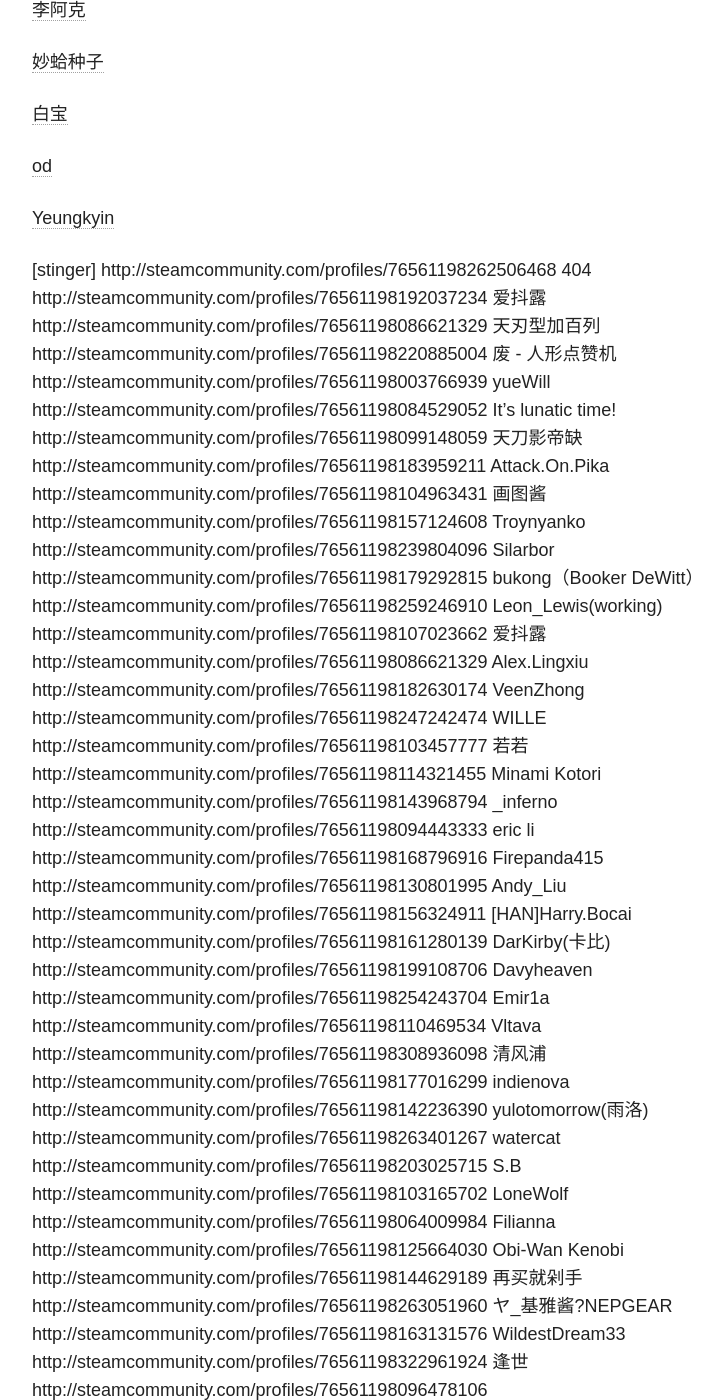
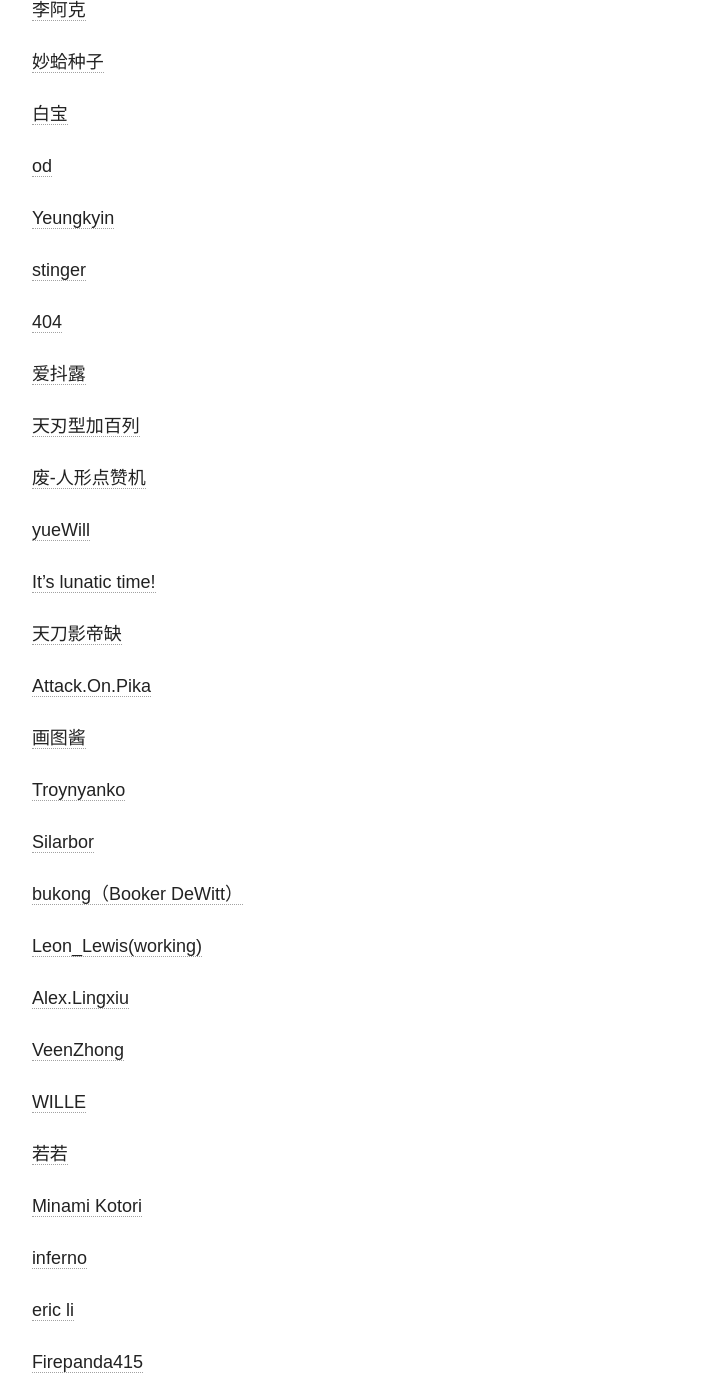
Before and after one commit to hushPlease/hushPlease.github.io, a Jekyll site: the page built from _posts/articles/2016-09-05-steam-indie-game-fans.md, in a window 1280 px wide and 1400 px high, scrolled down 1138 px. Shown: the whole window, without its empty margins (254-976 px from the left). Built offline with Jekyll 4.4.1, drawn with Linux system fonts in a browser that asks for light colours; nearby versions of some CDN libraries; some of the changed text lies outside the part shown.

Commit message:
IGF members.

```diff
--- a/_posts/articles/2016-09-05-steam-indie-game-fans.md
+++ b/_posts/articles/2016-09-05-steam-indie-game-fans.md
@@ -33,44 +33,82 @@
 
 [Yeungkyin](http://steamcommunity.com/profiles/76561198222041896)
 
-[stinger]			http://steamcommunity.com/profiles/76561198262506468
-404			http://steamcommunity.com/profiles/76561198192037234
-爱抖露			http://steamcommunity.com/profiles/76561198086621329
-天刃型加百列		http://steamcommunity.com/profiles/76561198220885004
-废 - 人形点赞机		http://steamcommunity.com/profiles/76561198003766939
-yueWill			http://steamcommunity.com/profiles/76561198084529052
-It's lunatic time!	http://steamcommunity.com/profiles/76561198099148059
-天刀影帝缺		http://steamcommunity.com/profiles/76561198183959211
-Attack.On.Pika		http://steamcommunity.com/profiles/76561198104963431
-画图酱			http://steamcommunity.com/profiles/76561198157124608
-Troynyanko		http://steamcommunity.com/profiles/76561198239804096
-Silarbor		http://steamcommunity.com/profiles/76561198179292815
-bukong（Booker DeWitt）	http://steamcommunity.com/profiles/76561198259246910
-Leon_Lewis(working)	http://steamcommunity.com/profiles/76561198107023662
-爱抖露			http://steamcommunity.com/profiles/76561198086621329
-Alex.Lingxiu		http://steamcommunity.com/profiles/76561198182630174
-VeenZhong		http://steamcommunity.com/profiles/76561198247242474
-WILLE			http://steamcommunity.com/profiles/76561198103457777
-若若			http://steamcommunity.com/profiles/76561198114321455
-Minami Kotori		http://steamcommunity.com/profiles/76561198143968794
-_inferno		http://steamcommunity.com/profiles/76561198094443333
-eric li			http://steamcommunity.com/profiles/76561198168796916
-Firepanda415		http://steamcommunity.com/profiles/76561198130801995
-Andy_Liu		http://steamcommunity.com/profiles/76561198156324911
-[HAN]Harry.Bocai	http://steamcommunity.com/profiles/76561198161280139
-DarKirby(卡比)		http://steamcommunity.com/profiles/76561198199108706
-Davyheaven		http://steamcommunity.com/profiles/76561198254243704
-Emir1a			http://steamcommunity.com/profiles/76561198110469534
-Vltava			http://steamcommunity.com/profiles/76561198308936098
-清风浦			http://steamcommunity.com/profiles/76561198177016299
-indienova		http://steamcommunity.com/profiles/76561198142236390
-yulotomorrow(雨洛)	http://steamcommunity.com/profiles/76561198263401267
-watercat		http://steamcommunity.com/profiles/76561198203025715
-S.B			http://steamcommunity.com/profiles/76561198103165702
-LoneWolf		http://steamcommunity.com/profiles/76561198064009984
-Filianna		http://steamcommunity.com/profiles/76561198125664030
-Obi-Wan Kenobi		http://steamcommunity.com/profiles/76561198144629189
-再买就剁手		http://steamcommunity.com/profiles/76561198263051960
-ヤ_基雅酱?NEPGEAR	http://steamcommunity.com/profiles/76561198163131576
-WildestDream33		http://steamcommunity.com/profiles/76561198322961924
-逢世			http://steamcommunity.com/profiles/76561198096478106
+[stinger](http://steamcommunity.com/profiles/76561198262506468)
+
+[404](http://steamcommunity.com/profiles/76561198192037234)
+
+[爱抖露](http://steamcommunity.com/profiles/76561198086621329)
+
+[天刃型加百列](http://steamcommunity.com/profiles/76561198220885004)
+
+[废-人形点赞机](http://steamcommunity.com/profiles/76561198003766939)
+
+[yueWill](http://steamcommunity.com/profiles/76561198084529052)
+
+[It's lunatic time!](http://steamcommunity.com/profiles/76561198099148059)
+
+[天刀影帝缺](http://steamcommunity.com/profiles/76561198183959211)
+
+[Attack.On.Pika](http://steamcommunity.com/profiles/76561198104963431)
+
+[画图酱](http://steamcommunity.com/profiles/76561198157124608)
+
+[Troynyanko](http://steamcommunity.com/profiles/76561198239804096)
+
+[Silarbor](http://steamcommunity.com/profiles/76561198179292815)
+
+[bukong（Booker DeWitt）](http://steamcommunity.com/profiles/76561198259246910)
+
+[Leon_Lewis(working)](http://steamcommunity.com/profiles/76561198107023662)
+
+[Alex.Lingxiu](http://steamcommunity.com/profiles/76561198182630174)
+
+[VeenZhong](http://steamcommunity.com/profiles/76561198247242474)
+
+[WILLE](http://steamcommunity.com/profiles/76561198103457777)
+
+[若若](http://steamcommunity.com/profiles/76561198114321455)
+
+[Minami Kotori](http://steamcommunity.com/profiles/76561198143968794)
+
+[inferno](http://steamcommunity.com/profiles/76561198094443333)
+
+[eric li](http://steamcommunity.com/profiles/76561198168796916)
+
+[Firepanda415](http://steamcommunity.com/profiles/76561198130801995)
+
+[Andy_Liu](http://steamcommunity.com/profiles/76561198156324911)
+
+[[HAN]Harry.Bocai](http://steamcommunity.com/profiles/76561198161280139)
+
+[DarKirby(卡比)](http://steamcommunity.com/profiles/76561198199108706)
+
+[Davyheaven](http://steamcommunity.com/profiles/76561198254243704)
+
+[Emir1a](http://steamcommunity.com/profiles/76561198110469534)
+
+[Vltava](http://steamcommunity.com/profiles/76561198308936098)
+
+[清风浦](http://steamcommunity.com/profiles/76561198177016299)
+
+[indienova](http://steamcommunity.com/profiles/76561198142236390)
+
+[yulotomorrow(雨洛)](http://steamcommunity.com/profiles/76561198263401267)
+
+[watercat](http://steamcommunity.com/profiles/76561198203025715)
+
+[S.B](http://steamcommunity.com/profiles/76561198103165702)
+
+[LoneWolf](http://steamcommunity.com/profiles/76561198064009984)
+
+[Filianna](http://steamcommunity.com/profiles/76561198125664030)
+
+[Obi-Wan Kenobi](http://steamcommunity.com/profiles/76561198144629189)
+
+[再买就剁手](http://steamcommunity.com/profiles/76561198263051960)
+
+[ヤ_基雅酱?NEPGEAR](http://steamcommunity.com/profiles/76561198163131576)
+
+[WildestDream33](http://steamcommunity.com/profiles/76561198322961924)
+
+[逢世](http://steamcommunity.com/profiles/76561198096478106)
```
Also changed, not shown: other parts of _posts/articles/2016-09-05-steam-indie-game-fans.md (+1 -1 lines).
